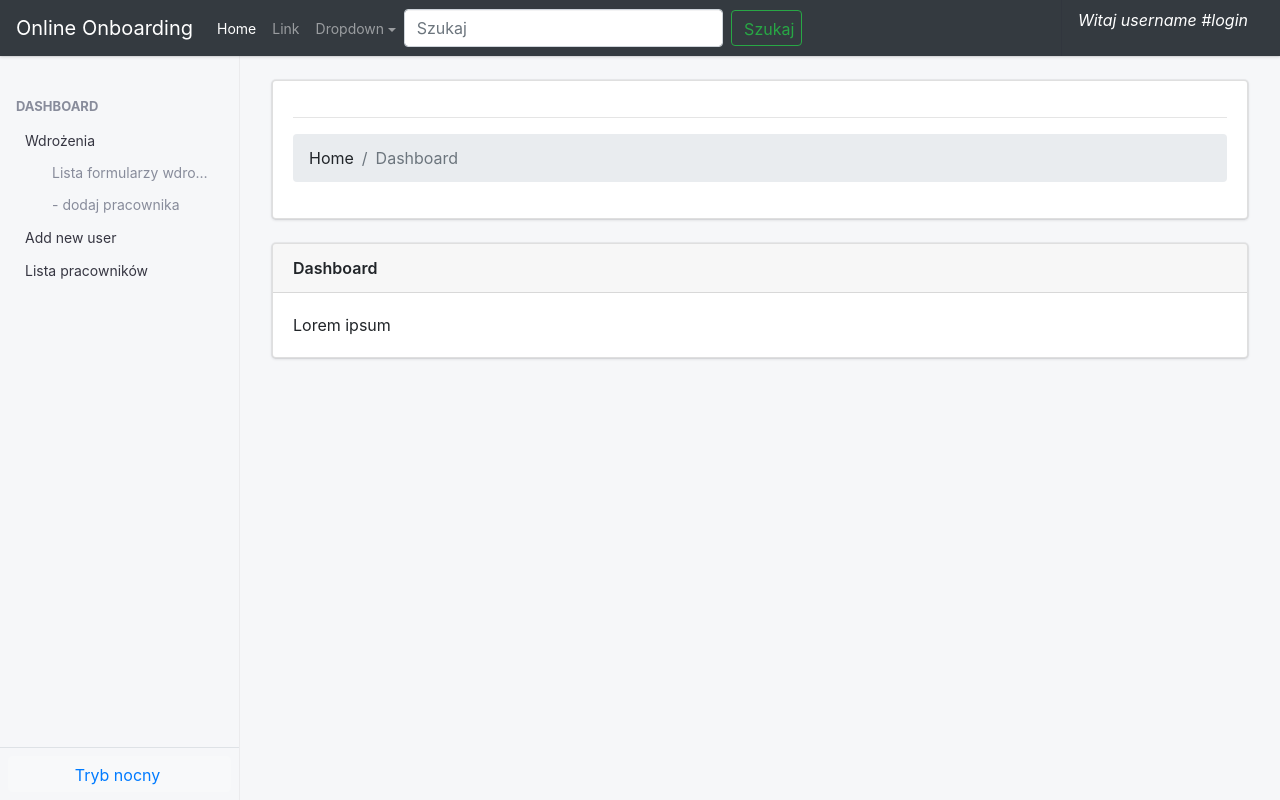
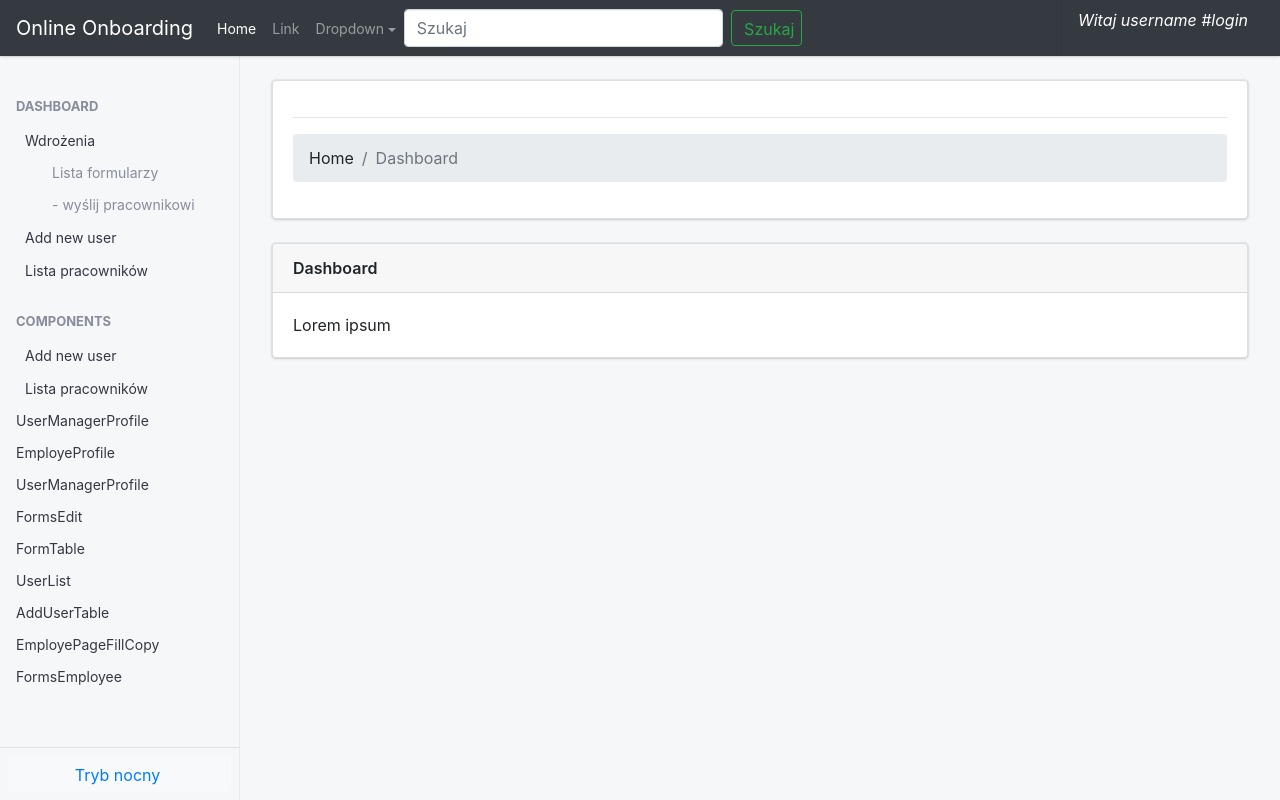
Before and after one commit to binawork/OnboardingFront, a React (Create React App) app: page / in a window 1280 px wide. Built offline with nearby package versions, Linux system fonts and the light colour scheme.

Commit message:
Temporary add components list

```diff
--- a/src/Components/LeftMenu.js
+++ b/src/Components/LeftMenu.js
@@ -22,10 +22,10 @@ function LeftMenu() {
                             <Link to='/packages' className="menu-link"><span className="menu-icon far fa-file"></span> <span className="menu-text">Wdrożenia</span></Link>
                             <ul className="menu">
                                 <li className="menu-item">
-                                    <a href="#" className="menu-link">Lista formularzy wdrożeń</a>
+                                    <Link to="/package_page" className="menu-link">Lista formularzy</Link>
                                 </li>
                                 <li className="menu-item">
-                                    <a href="#" className="menu-link">- dodaj pracownika</a>
+                                    <Link to="/packages" className="menu-link">- wyślij pracownikowi</Link>
                                 </li>
                             </ul>
                         </li>
@@ -38,6 +38,46 @@ function LeftMenu() {
                         </li>
                       </ul>
 
+                      <ul className="menu">
+                        <li className="menu-header">
+                            <span className="menu-icon fas fa-home"></span> <span className="menu-text">Components</span>
+                        </li>
+
+                        <li className="menu-item">
+                            <Link to='/add_user' className="menu-link"><span className="menu-icon fas fa-file"></span> <span className="menu-text">Add new user</span></Link>
+                        </li>
+                        <li className="menu-item">
+                            <Link to='/user_list' className="menu-link"><span className="menu-icon fas fa-file"></span> <span className="menu-text">Lista pracowników</span></Link>
+                        </li>
+                        <li className="menu-item">
+                            <Link to="/profile/manager" className="menu-link"> UserManagerProfile</Link>
+                        </li>
+                        <li className="menu-item">
+                            <Link to="/profile/employee" className="menu-link"> EmployeProfile</Link>
+                        </li>
+                        <li className="menu-item">
+                            <Link to="/add_user" className="menu-link"> UserManagerProfile</Link>
+                        </li>
+                        <li className="menu-item">
+                            <Link to="/form_edit" className="menu-link"> FormsEdit</Link>
+                        </li>
+                        <li className="menu-item">
+                            <Link to="/package_page" className="menu-link"> FormTable</Link>
+                        </li>
+                        <li className="menu-item">
+                            <Link to="/user_list" className="menu-link"> UserList</Link>
+                        </li>
+                        <li className="menu-item">
+                            <Link to="/packages" className="menu-link"> AddUserTable </Link>
+                        </li>
+
+                        <li className="menu-item">
+                            <Link to="/employe_forms_list" className="menu-link"> EmployePageFillCopy</Link>
+                        </li>
+                        <li className="menu-item">
+                            <Link to="/employe_page_fill" className="menu-link"> FormsEmployee</Link>
+                        </li>
+                      </ul>
                     </nav>
                 </div>
                 <ModeButton />
```
